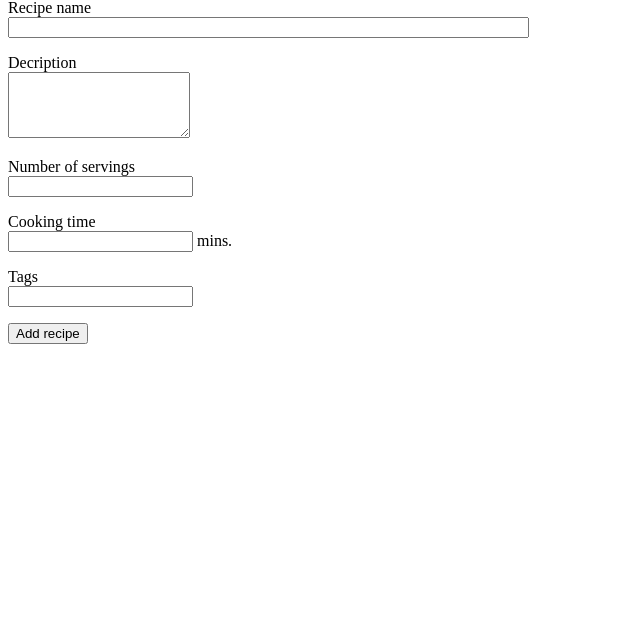
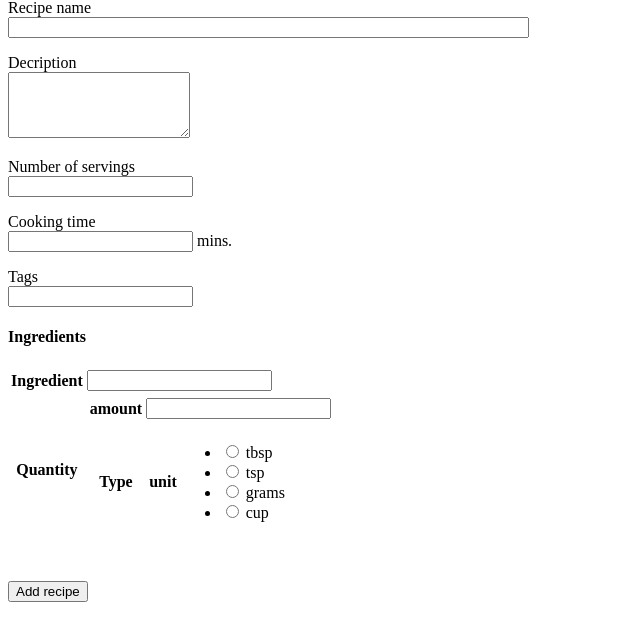
Before and after one commit to Angelica137/MyRecipes, a Flask app: page /add_recipe in a window 1280 px wide. Shown: the part 107-748 px from the top of the page, without its empty margins (0-640 px from the left). Run offline with Flask 2, Linux system fonts and the light colour scheme; the visitor is signed in with stand-in values (Sample User, id 1).

Commit message:
add ingredients to recipe form

```diff
--- a/app/forms.py
+++ b/app/forms.py
@@ -1,6 +1,6 @@
 import wtforms
 from flask_wtf import FlaskForm
-from wtforms import StringField, BooleanField, SubmitField, PasswordField, TextAreaField, IntegerField
+from wtforms import StringField, BooleanField, SubmitField, PasswordField, TextAreaField, IntegerField, FormField, RadioField, FloatField
 from wtforms.validators import DataRequired, ValidationError, Email, EqualTo, Length
 from app.models import User, Recipe, Tag, Ingredient
 
@@ -62,24 +62,10 @@ class TagField(wtforms.StringField):
             self.data = []
 
 
-class RecipeForm(FlaskForm):
-    name = StringField('Recipe name', validators=[DataRequired()])
-    description = TextAreaField('Decription')
-    cook_time = IntegerField('Cooking time')
-    servings = IntegerField('Number of servings')
-    tags = TagField('Tags', description='Separate multiple tags with commas')
-    submit = SubmitField('Add recipe')
-
-    def save_recipe(self, recipe):
-        self.populate_obj(recipe)
-        recipe.generate_slug()
-        return recipe
-
-
-class FoodForm(FlaskForm):
+class FoodField(wtforms.StringField):
     name = StringField('Name')
 
-    def get_tags_from_string(self, tag_string):
+    def get_food_from_string(self, tag_string):
         '''
         Query the database and retrieve any food we have already saved
         '''
@@ -99,6 +85,35 @@ class FoodForm(FlaskForm):
 
     def process_formdata(self, valuelist):
         if valuelist:
-            self.data = self.get_tags_from_string(valuelist[0])
+            self.data = self.get_food_from_string(valuelist[0])
         else:
             self.data = []
+
+
+class QuantityTypeForm(FlaskForm):
+    name = RadioField('unit', choices=['tbsp', 'tsp', 'grams', 'cup'])
+
+
+class QuantityForm(FlaskForm):
+    value = FloatField('amount')
+    type = FormField(QuantityTypeForm)
+
+
+class IngredientForm(FlaskForm):
+    food = FoodField('Ingredient', description='Ingredient')
+    quantity = FormField(QuantityForm)
+
+
+class RecipeForm(FlaskForm):
+    name = StringField('Recipe name', validators=[DataRequired()])
+    description = TextAreaField('Decription')
+    cook_time = IntegerField('Cooking time')
+    servings = IntegerField('Number of servings')
+    tags = TagField('Tags', description='Separate multiple tags with commas')
+    ingredient = FormField(IngredientForm)
+    submit = SubmitField('Add recipe')
+
+    def save_recipe(self, recipe):
+        self.populate_obj(recipe)
+        recipe.generate_slug()
+        return recipe
--- a/app/templates/add_recipe.html
+++ b/app/templates/add_recipe.html
@@ -25,6 +25,8 @@
     {{ form.tags.label }}<br />
     {{ form.tags }}<br />
   </p>
+  <h4>Ingredients</h4>
+  <p>{{ form.ingredient }}<br /></p>
   <p>{{ form.submit() }}</p>
 </form>
 {% endblock %}
```
